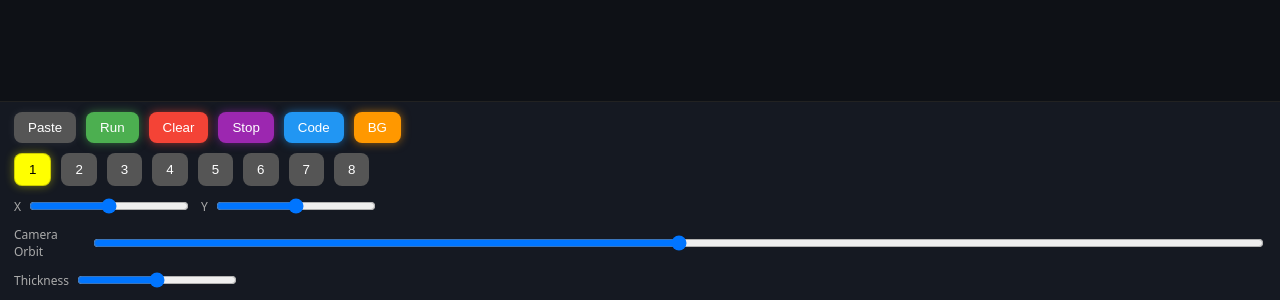
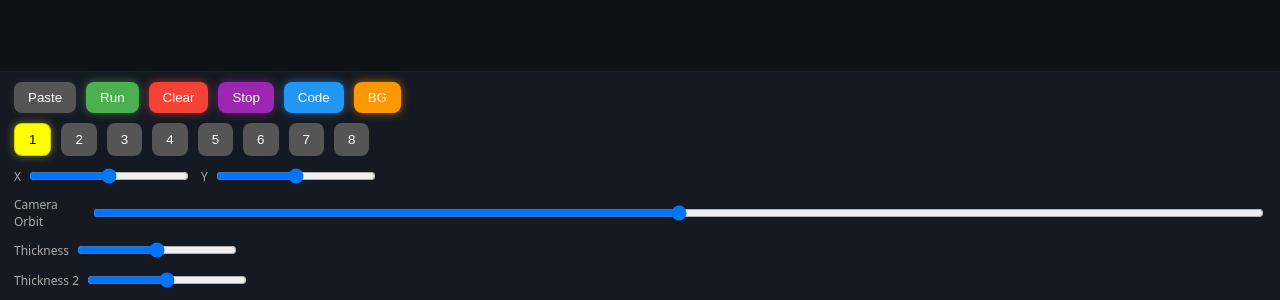
Before and after one commit to bundleddomains/Editure, a plain HTML site: page index.html in a window 1280 px wide. Shown: the part 500-800 px from the top of the page. Drawn offline with Linux system fonts and the light colour scheme.

Commit message:
Update index.html

```diff
--- a/index.html
+++ b/index.html
@@ -34,10 +34,17 @@
 </label>
 </div>
 
-<!-- NEW THICKNESS SLIDER -->
+<!-- THICKNESS 1 -->
 <div class="row">
 <label style="width:100%">Thickness
 <input type="range" id="thick" min="-500" max="500" value="0">
+</label>
+</div>
+
+<!-- THICKNESS 2 (opposite axis) -->
+<div class="row">
+<label style="width:100%">Thickness 2
+<input type="range" id="thick2" min="-500" max="500" value="0">
 </label>
 </div>
 
```
